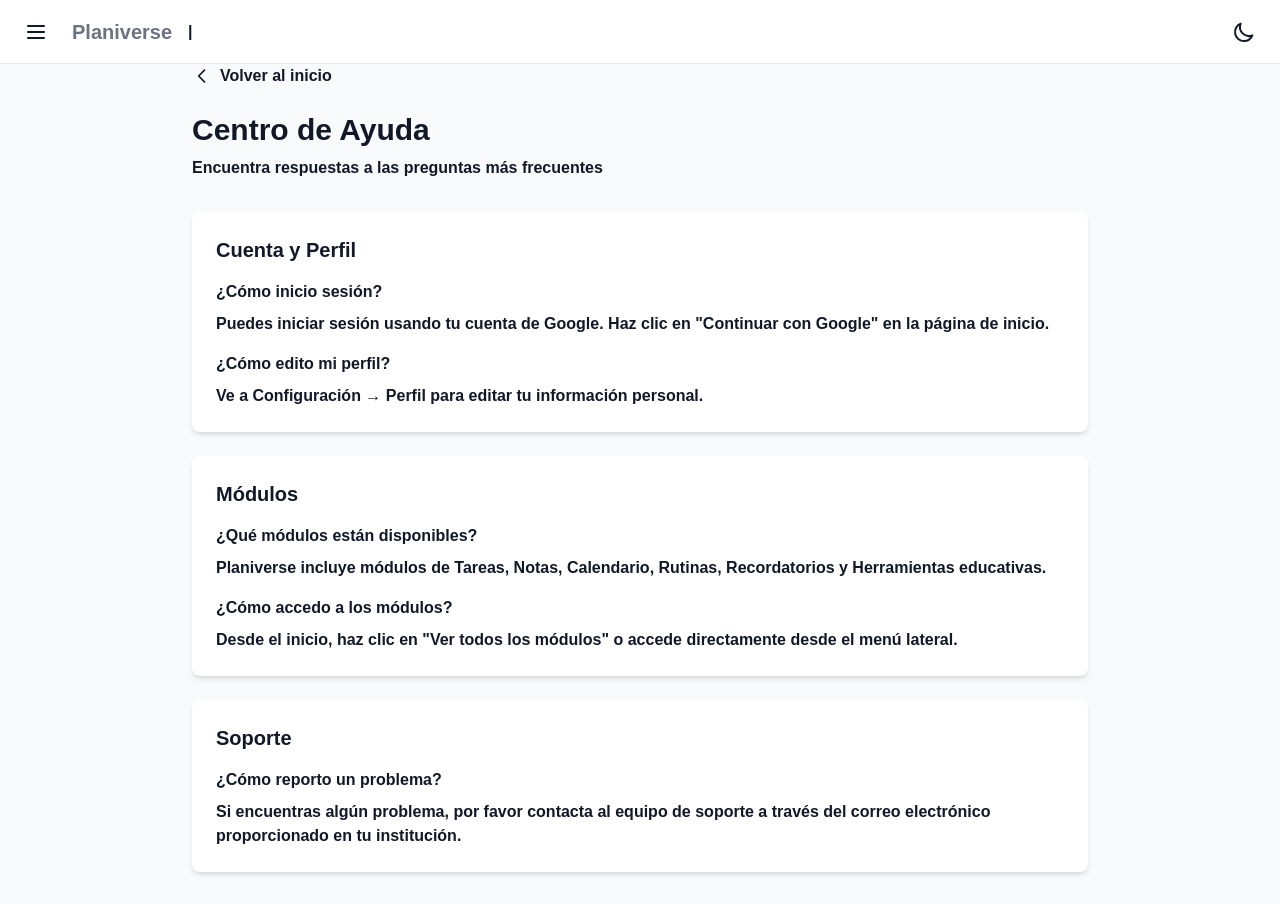
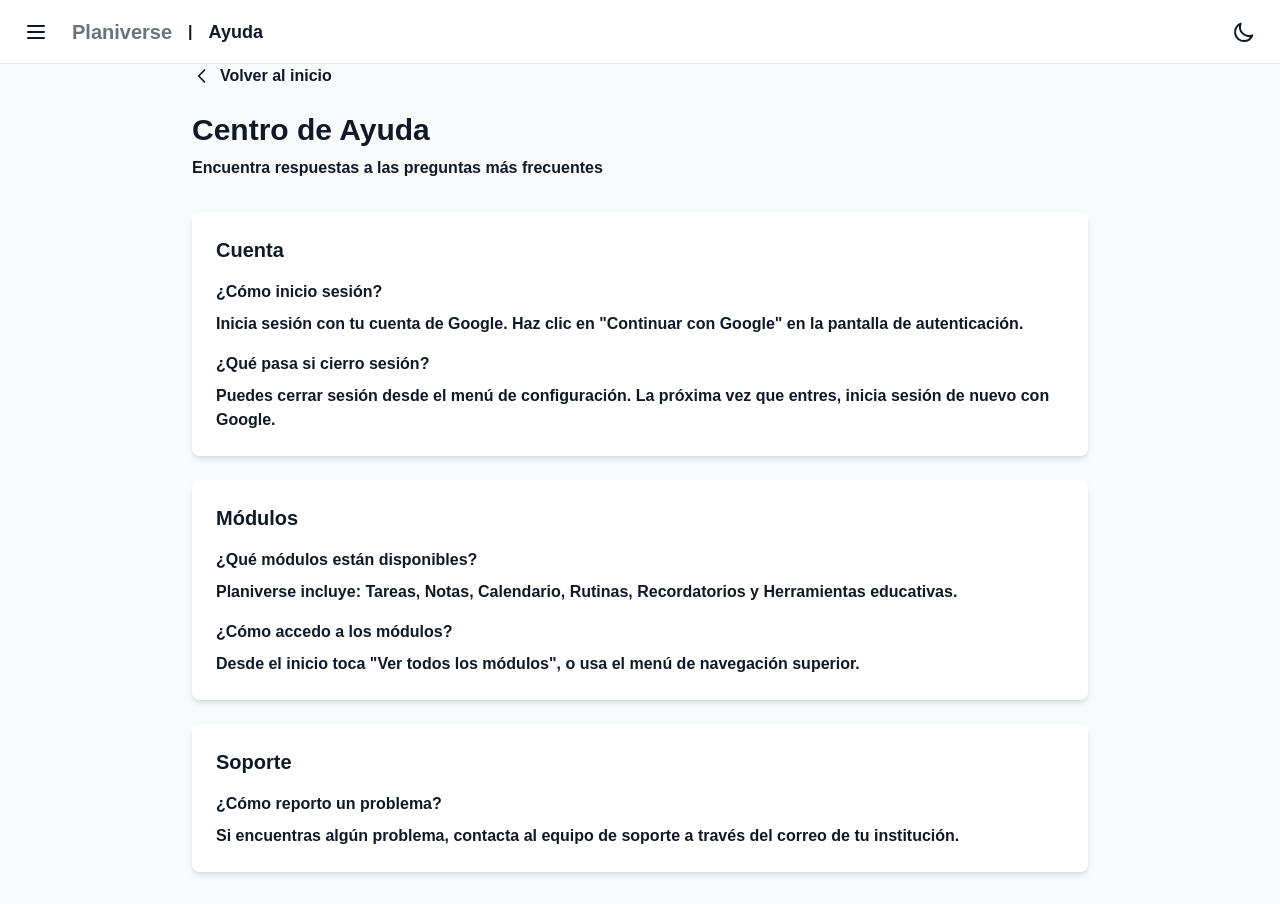
Before and after one commit to vargasabarcavictormanuel073-jpg/Planiverse, a Next.js app in the folder AppNylaMovil/: page /ayuda in a window 1280 px wide. Built offline with nearby package versions, Linux system fonts and the light colour scheme; no server answers.

Commit message:
Ayuda: quitar pregunta de editar perfil, corregir prop title en AppLayout

```diff
--- a/AppNylaMovil/app/ayuda/page.tsx
+++ b/AppNylaMovil/app/ayuda/page.tsx
@@ -11,7 +11,7 @@
   const router = useRouter();
 
   return (
-    <AppLayout>
+    <AppLayout title="Ayuda">
       <div className="max-w-4xl mx-auto">
         {/* Encabezado */}
         <div className="mb-8">
@@ -38,7 +38,7 @@
           {/* Sección: Cuenta */}
           <div className="bg-white rounded-lg shadow-md p-6">
             <h2 className="text-xl font-bold text-gray-900 mb-4">
-              Cuenta y Perfil
+              Cuenta
             </h2>
             <div className="space-y-4">
               <div>
@@ -46,16 +46,16 @@
                   ¿Cómo inicio sesión?
                 </h3>
                 <p className="text-gray-600">
-                  Puedes iniciar sesión usando tu cuenta de Google. Haz clic en "Continuar con Google" en la página de inicio.
+                  Inicia sesión con tu cuenta de Google. Haz clic en "Continuar con Google" en la pantalla de autenticación.
                 </p>
               </div>
 
               <div>
                 <h3 className="font-semibold text-gray-900 mb-2">
-                  ¿Cómo edito mi perfil?
+                  ¿Qué pasa si cierro sesión?
                 </h3>
                 <p className="text-gray-600">
-                  Ve a Configuración → Perfil para editar tu información personal.
+                  Puedes cerrar sesión desde el menú de configuración. La próxima vez que entres, inicia sesión de nuevo con Google.
                 </p>
               </div>
             </div>
@@ -72,7 +72,7 @@
                   ¿Qué módulos están disponibles?
                 </h3>
                 <p className="text-gray-600">
-                  Planiverse incluye módulos de Tareas, Notas, Calendario, Rutinas, Recordatorios y Herramientas educativas.
+                  Planiverse incluye: Tareas, Notas, Calendario, Rutinas, Recordatorios y Herramientas educativas.
                 </p>
               </div>
 
@@ -81,7 +81,7 @@
                   ¿Cómo accedo a los módulos?
                 </h3>
                 <p className="text-gray-600">
-                  Desde el inicio, haz clic en "Ver todos los módulos" o accede directamente desde el menú lateral.
+                  Desde el inicio toca "Ver todos los módulos", o usa el menú de navegación superior.
                 </p>
               </div>
             </div>
@@ -98,7 +98,7 @@
                   ¿Cómo reporto un problema?
                 </h3>
                 <p className="text-gray-600">
-                  Si encuentras algún problema, por favor contacta al equipo de soporte a través del correo electrónico proporcionado en tu institución.
+                  Si encuentras algún problema, contacta al equipo de soporte a través del correo de tu institución.
                 </p>
               </div>
             </div>
```
